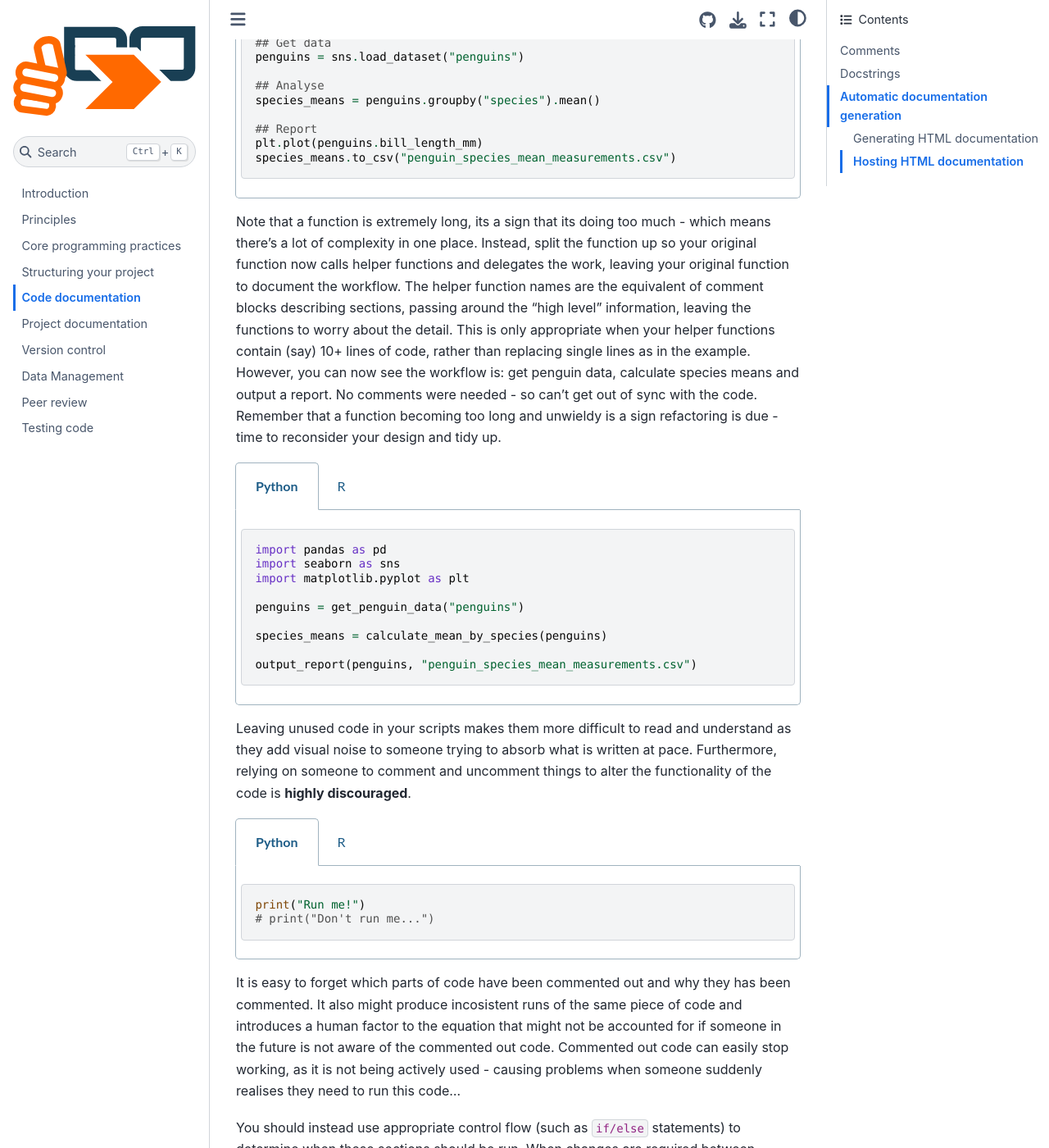
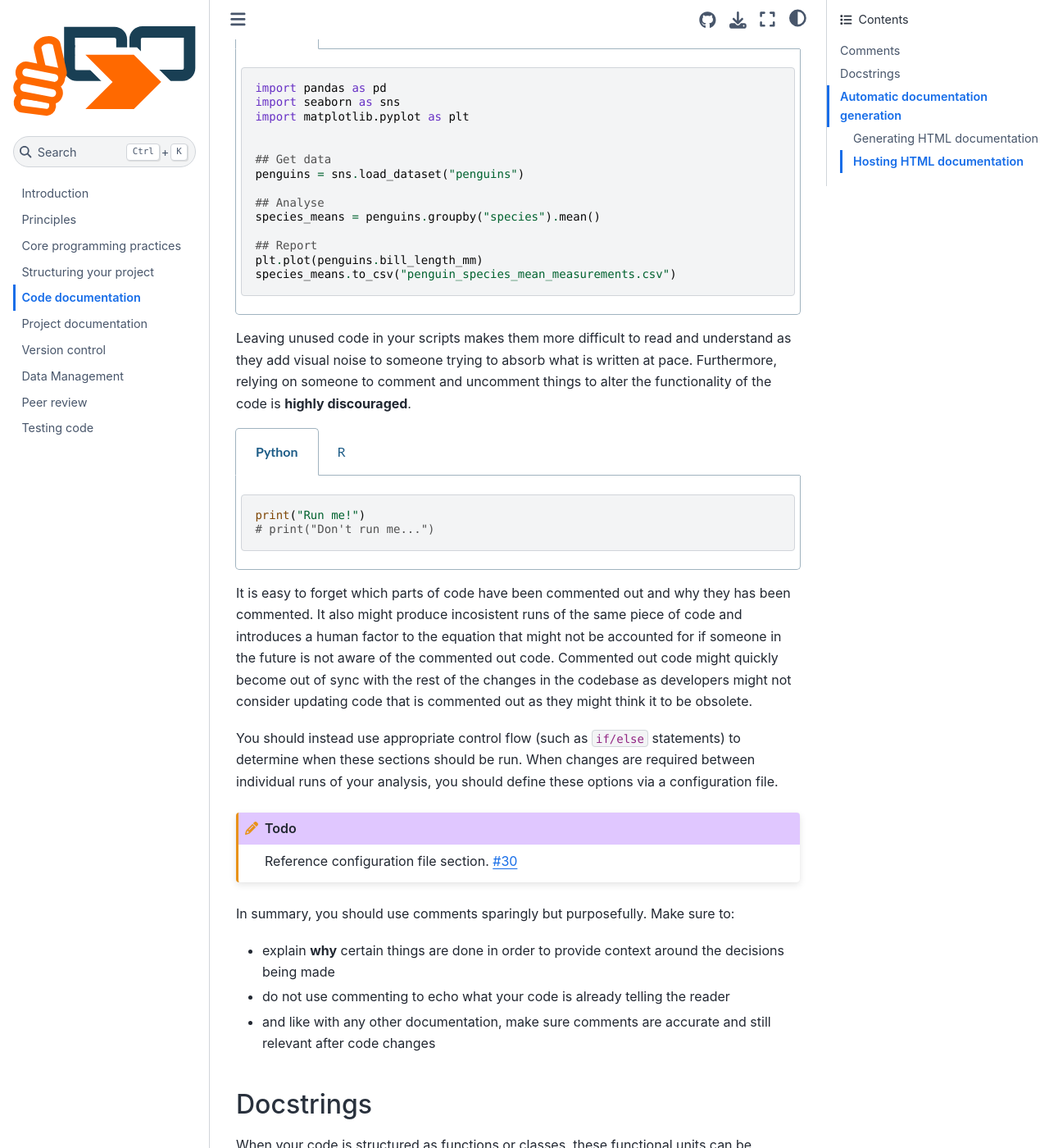
Before and after one commit to best-practice-and-impact/qa-of-code-guidance, a Jupyter Book: the page built from book/code_documentation.md, in a window 1280 px wide and 1400 px high, scrolled down 2453 px. Shown: the whole window at 82% size. Built offline with Jupyter Book 1.0.4 settings and Sphinx 7.4.7 and the Sphinx Book theme 1.1.4, drawn with Linux system fonts in a browser that asks for light colours; some of the changed text lies outside the part shown.

Commit message:
Update code_documentation.md

`````diff
--- a/book/code_documentation.md
+++ b/book/code_documentation.md
@@ -17,6 +17,10 @@
 Comments are essential to help those working on the code in the future understand any non-obvious details of the implementation. As such, when it comes to providing relevant and perhaps higher level documentation to the end consumer on the functionality of your code, there are much more appropriate solutions such as [docstrings](docstrings).
 
 Although extremely useful, comments should also be used sparingly. Excessive use of code comments often leads to redundancy and can, ironically, make your code harder to read. It is easy for comments to not be updated as changes are made to the code and outdated or irrelevant comments can confuse or mislead. Remember - the only point of "truth" is the code that is executed - if the comments are out of date compared to the actual code, it may not be immediately apparent.
+
+````{note}
+**Remember**: the only point of "truth" is the code that is executed - if the comments are out of date compared to the actual code, it may not be immediately apparent.
+````
 
 ````{tabs}
 
@@ -113,27 +117,6 @@
 
 ````
 
-Note that a function is extremely long, its a sign that its doing too much - which means there's a lot of complexity in one place. Instead, split the function up
-so your original function now calls helper functions and delegates the work, leaving your original function to document the workflow. The helper function names
-are the equivalent of comment blocks describing sections, passing around the "high level" information, leaving the functions to worry about the detail. This is only appropriate when your helper functions contain (say) 10+ lines of code, rather than replacing single lines as in the example. However, you can now see the workflow is: get penguin data, calculate species means and output a report. No comments were needed - so can't get out of sync with the code. Remember that a function becoming too long and unwieldy is a sign refactoring is due - time to reconsider your design and tidy up.
-
-````{tabs}
-
-```{code-tab} py
-import pandas as pd
-import seaborn as sns
-import matplotlib.pyplot as plt
-
-penguins = get_penguin_data("penguins")
-
-species_means = calculate_mean_by_species(penguins)
-
-output_report(penguins, "penguin_species_mean_measurements.csv")
-```
-```{code-tab} r R
-# to do
-```
-````
 Leaving unused code in your scripts makes them more difficult to read and understand as they add visual noise to someone trying to absorb what is written at pace. Furthermore, relying on someone to comment and uncomment things to alter the functionality of the code is **highly discouraged**.
 
 ````{tabs}
@@ -150,8 +133,7 @@
 ````
 
 It is easy to forget which parts of code have been commented out and why they has been commented. It also might produce incosistent runs of the same piece of code
-and introduces a human factor to the equation that might not be accounted for if someone in the future is not aware of the commented out code. Commented out code
-can easily stop working, as it is not being actively used - causing problems when someone suddenly realises they need to run this code...
+and introduces a human factor to the equation that might not be accounted for if someone in the future is not aware of the commented out code. Commented out code might quickly become out of sync with the rest of the changes in the codebase as developers might not consider updating code that is commented out as they might think it to be obsolete.
 
 You should instead use appropriate control flow (such as `if/else` statements) to determine when these sections should be run. When changes are required between individual runs of your analysis, you should define these options via a configuration file.
 
`````
